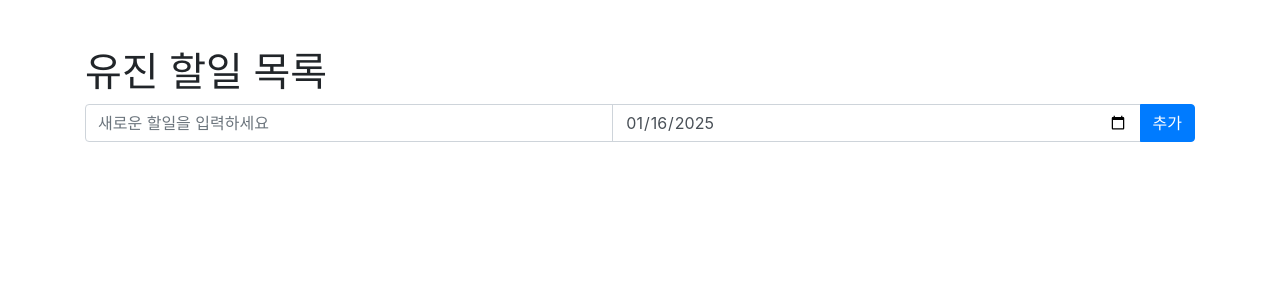
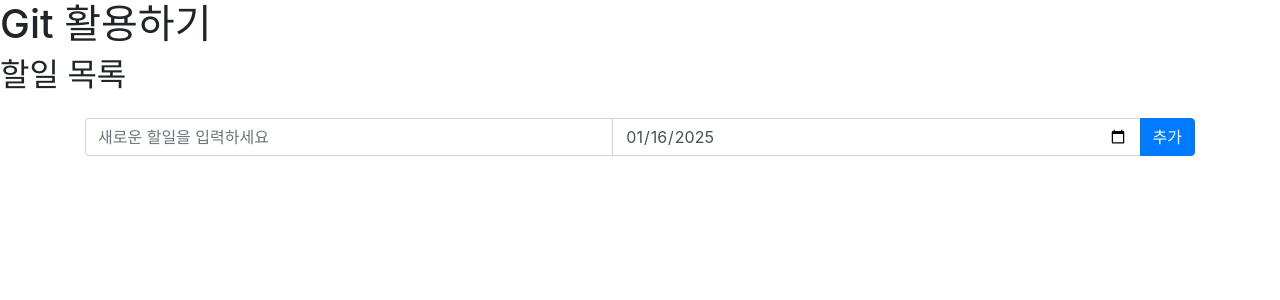
Before and after one commit to uzzin822/todo_list, a Flask app: page / in a window 1280 px wide. Shown: the top 300 px of the page. Run offline with Flask 3, Linux system fonts and the light colour scheme; data that the repository does not hold is empty; some libraries are stand-ins or nearby versions.

Commit message:
헤더추가(ver1)

```diff
--- a/templates/index.html
+++ b/templates/index.html
@@ -29,6 +29,24 @@
     </style>
 </head>
 <body>
+    <div class="header">
+        <h1>Git 활용하기</h1>
+    </div>
+    <div class="sub-header">
+        <h2>할일 목록</h2>
+    </div>
+
+    <!-- 기존 콘텐츠 -->
+    <div class="container mt-4">
+        <div class="input-group mb-3">
+            <input type="text" id="todoInput" class="form-control" placeholder="새로운 할일을 입력하세요">
+            <input type="date" id="dueDateInput" class="form-control">
+            <div class="input-group-append">
+                <button class="btn btn-primary" id="addTodo">추가</button>
+            </div>
+        </div>
+
+        <div id="todoList" class="mt-4">
     <div class="container mt-5">
         <h1>유진 할일 목록</h1>
 
```
